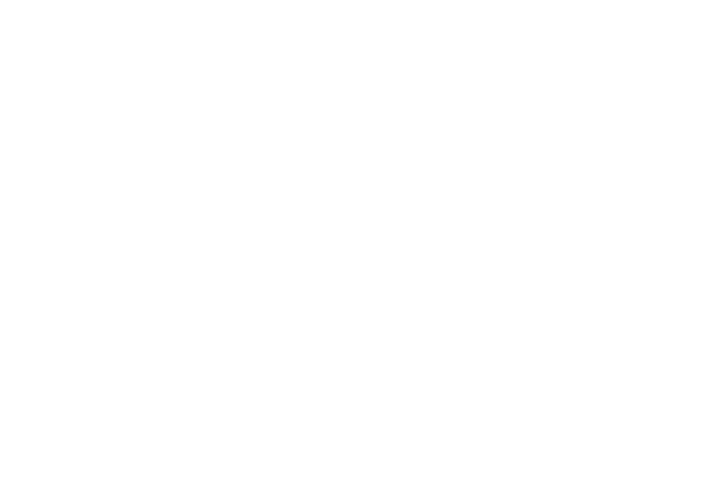
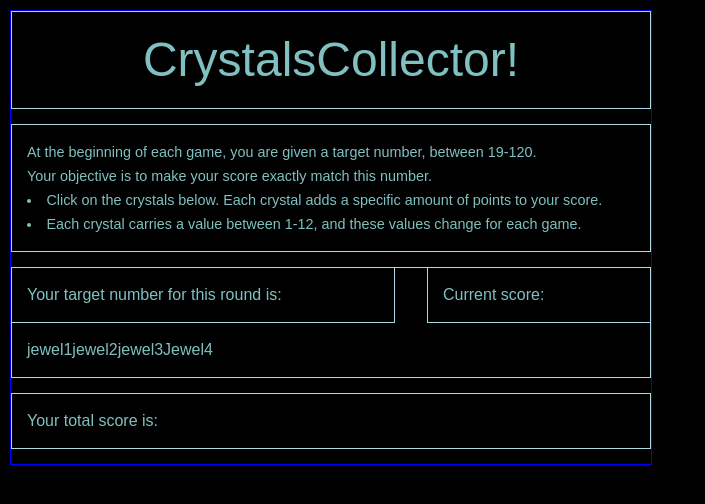
Before and after one commit to DaveJag/week-4-game, a plain HTML site: page index.html in a window 1280 px wide. Shown: the whole page, without its empty margins (0-705 px from the left). Drawn offline with nearby package versions, Linux system fonts and the light colour scheme.

Commit message:
Contains basic frame divs, onscreen content, baseline css styles, no js yet.

```diff
--- a/assets/css/reset.css
+++ b/assets/css/reset.css
@@ -32,7 +32,7 @@ body {
 	line-height: 1;
 }
 ol, ul {
-	list-style: none;
+  list-style: none;
 }
 blockquote, q {
 	quotes: none;
--- a/assets/css/style.css
+++ b/assets/css/style.css
@@ -0,0 +1,82 @@
+/* David Jagodowski - HW04 */
+
+body  {
+  background: #000000;
+  color: #80c0c0;
+  font-family: arial, helvetica, sans-serif;
+  font-size: 16px;
+  line-height: 24px;
+ }
+
+ h1  {
+ 	font-size: 3em;
+ 	line-height: 2em;
+ 	text-align: center;
+ }
+
+h2  {
+	font-size: 2.5em;
+}
+
+
+#container {
+  width: 640px;
+  border: 1pt solid blue;
+  margin-left: 10px;
+  margin-top: 10px;
+}
+
+#titleDiv {
+  border: 1pt solid lightblue;
+  margin-bottom: 15px;
+
+}
+
+#instructionDiv {
+  width: 95%;
+  padding: 15px;
+  margin-bottom: 15px;
+  font-size: .9em;
+  border: 1pt solid lightblue;
+}
+
+#targetNumDiv {
+  display: block;
+  width: 55%;
+  padding: 15px;
+  margin-bottom: 15px;
+  width: = 60%;
+  border: 1pt solid lightblue;
+  float: left;
+}
+
+#scoreboardDiv {
+  display: block;
+  width: 95%;
+  padding: 15px;
+  margin-bottom: 15px;
+  border: 1pt solid lightblue;
+  width: 30%;
+  float: right;
+}
+
+#crystalDiv {
+  width: 95%;
+  padding: 15px;
+  margin-bottom: 15px;
+  border: 1pt solid lightblue;
+}
+
+#totalScoreDiv {
+  width: 95%;
+  padding: 15px;
+  margin-bottom: 15px;
+  border: 1pt solid lightblue;
+}
+
+li {
+  display: list-item;
+  list-style-position: inside;
+  list-style-type: disc;
+  list-style-image: none;
+}
--- a/assets/javascript/game.js
+++ b/assets/javascript/game.js
@@ -0,0 +1,7 @@
+/* David Jagodowski - HW04 */
+$(function)()  {  // Document ready function. Waits until HTML page loads before running this script
+
+
+
+
+} // end document ready
--- a/index.html
+++ b/index.html
@@ -1,9 +1,57 @@
 <!DOCTYPE html>
 <html>
 <head>
-	<title></title>
+	<title>Crystals Collector Game</title>
+
+	<link rel="stylesheet" type="text/css" href="assets/css/reset.css"> <!-- load CSS files before script files -->
+    <link rel="stylesheet" type="text/css" href="assets/css/style.css">
+	<script src="https://ajax.googleapis.com/ajax/libs/jquery/3.2.1/jquery.min.js"></script> <!-- load jQuery before other scripts-->
+    <script type="text/javascript" src="assets/javascript/game.js"></script>
 </head>
 <body>
+  <div id="container">
+
+    <div id="titleDiv">   <!-- Insert game title here -->
+      <h1 id="titleId">CrystalsCollector!</h1>
+    </div> <!-- end titleDiv -->
+
+
+    <div id="instructionDiv">  <!-- Display game rules here -->
+      <p class="instructionClass">At the beginning of each game, you are given a target number, between 19-120.</p>
+      <p class="instructionClass">Your objective is to make your score exactly match this number.</p>
+      <ul>
+        <li>Click on the crystals below. Each crystal adds a specific amount of points to your score.</li>
+        <li>Each crystal carries a value between 1-12, and these values change for each game. </li>
+      </ul>
+    </div> <!-- end instructionDiv -->
+
+
+    <div id="targetNumDiv">  <!-- Display random # between 19-120 that player needs to reach -->
+      <p id="targetNumId">Your target number for this round is: </p>
+    </div> <!-- end targetNumDiv -->
+
+
+    <div id="scoreboardDiv">  <!-- Display # of Wins and Losses here -->
+      <p id="scoreboardId">Current score: </p>
+    </div> <!-- end scoreboardDiv -->
+
+
+    <div id="crystalDiv"> <!-- Display images of 4 crystals here. Each w. value between 1-12 -->
+     <table id="crystalId">
+       <tr>
+       	  <td>jewel1</td>
+       	  <td>jewel2</td>
+       	  <td>jewel3</td>
+       	  <td>Jewel4</td>
+       </tr>
+     </table>
+    </div> <!-- end crystalDiv -->
+
+    <div id="totalScoreDiv">  <!-- Display running total of the player's score within a game -->
+    <p id="totalScordId">Your total score is: </p>
+  </div>
+
+</div> <!-- end container -->
 
 </body>
 </html>
```
